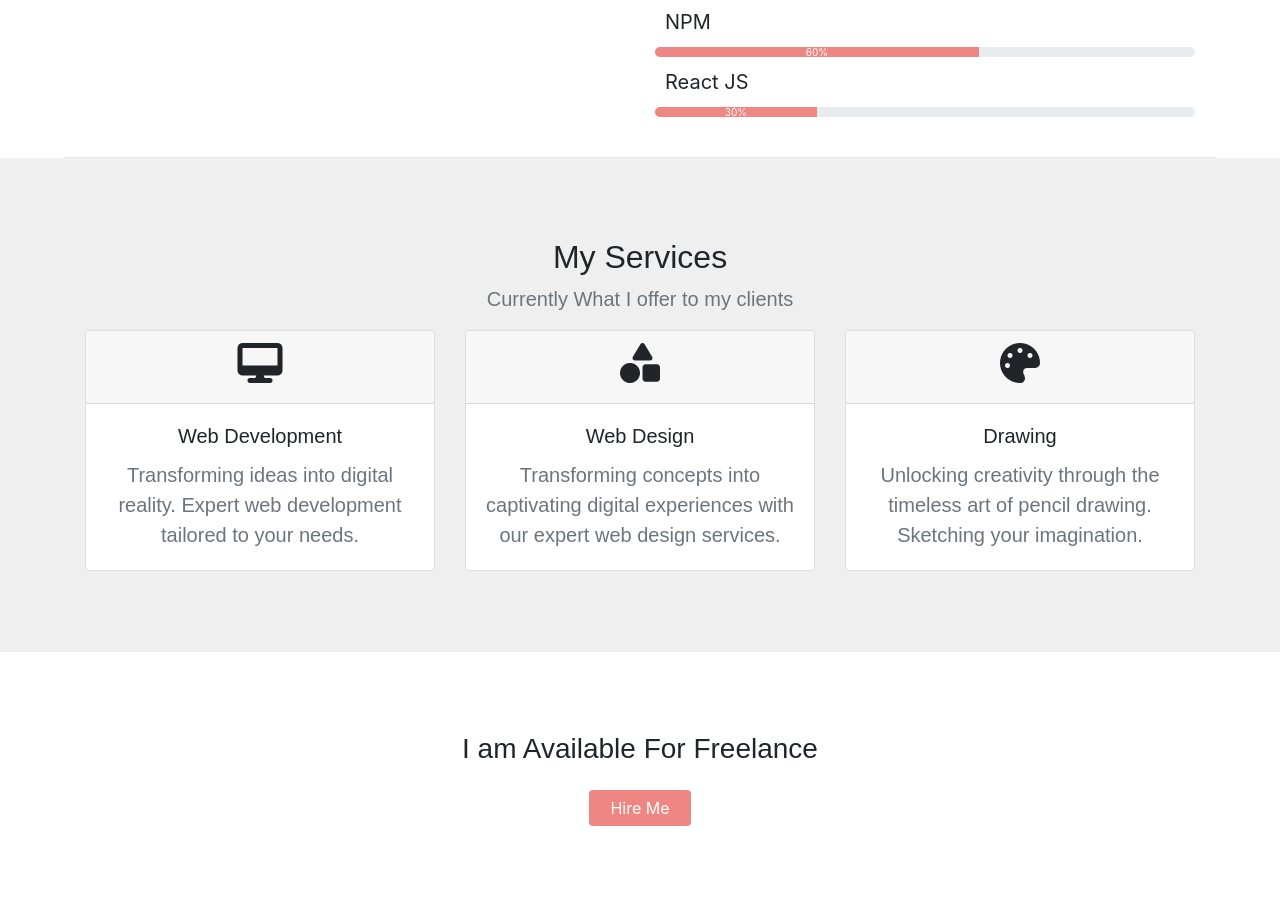
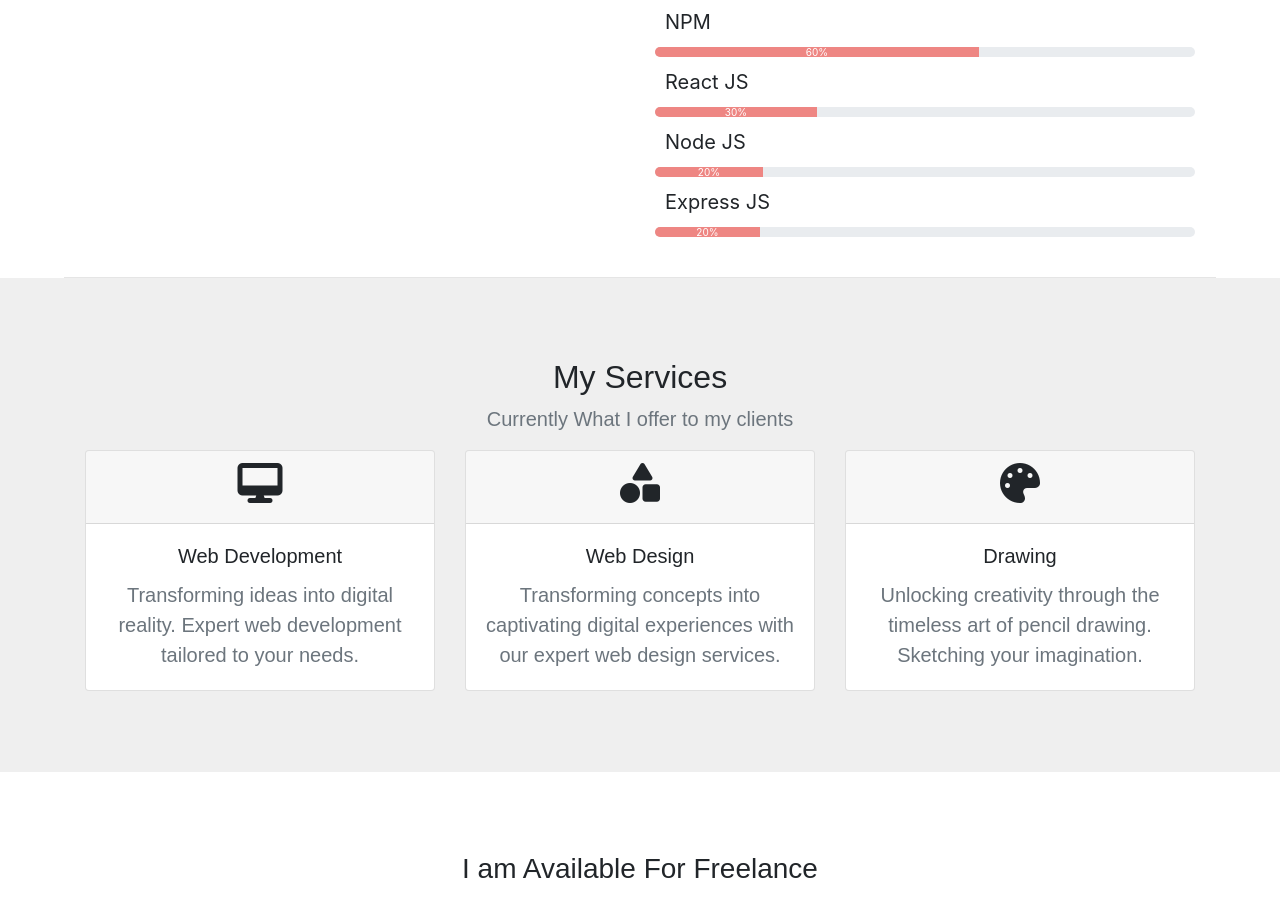
Before and after one commit to Sooraj-K-V/CodeZ-10-New-Portfolio, a plain HTML site: page index.html in a window 1280 px wide. Shown: the part 1924-2831 px from the top of the page. Drawn offline with nearby package versions, Linux system fonts and the light colour scheme.

Commit message:
Update index.html

```diff
--- a/index.html
+++ b/index.html
@@ -170,6 +170,20 @@
                         <div class="progress-bar" role="progressbar" style="width: 0%;" aria-valuenow="0"
                             aria-valuemin="0" aria-valuemax="100">
                             30%
+                        </div>
+                    </div>
+                    <label for="">Node JS</label>
+                    <div class="progress">
+                        <div class="progress-bar" role="progressbar" style="width: 0%;" aria-valuenow="0"
+                            aria-valuemin="0" aria-valuemax="100">
+                            20%
+                        </div>
+                    </div>
+                    <label for="">Express JS</label>
+                    <div class="progress">
+                        <div class="progress-bar" role="progressbar" style="width: 0%;" aria-valuenow="0"
+                            aria-valuemin="0" aria-valuemax="100">
+                            20%
                         </div>
                     </div>
                 </div>
```
